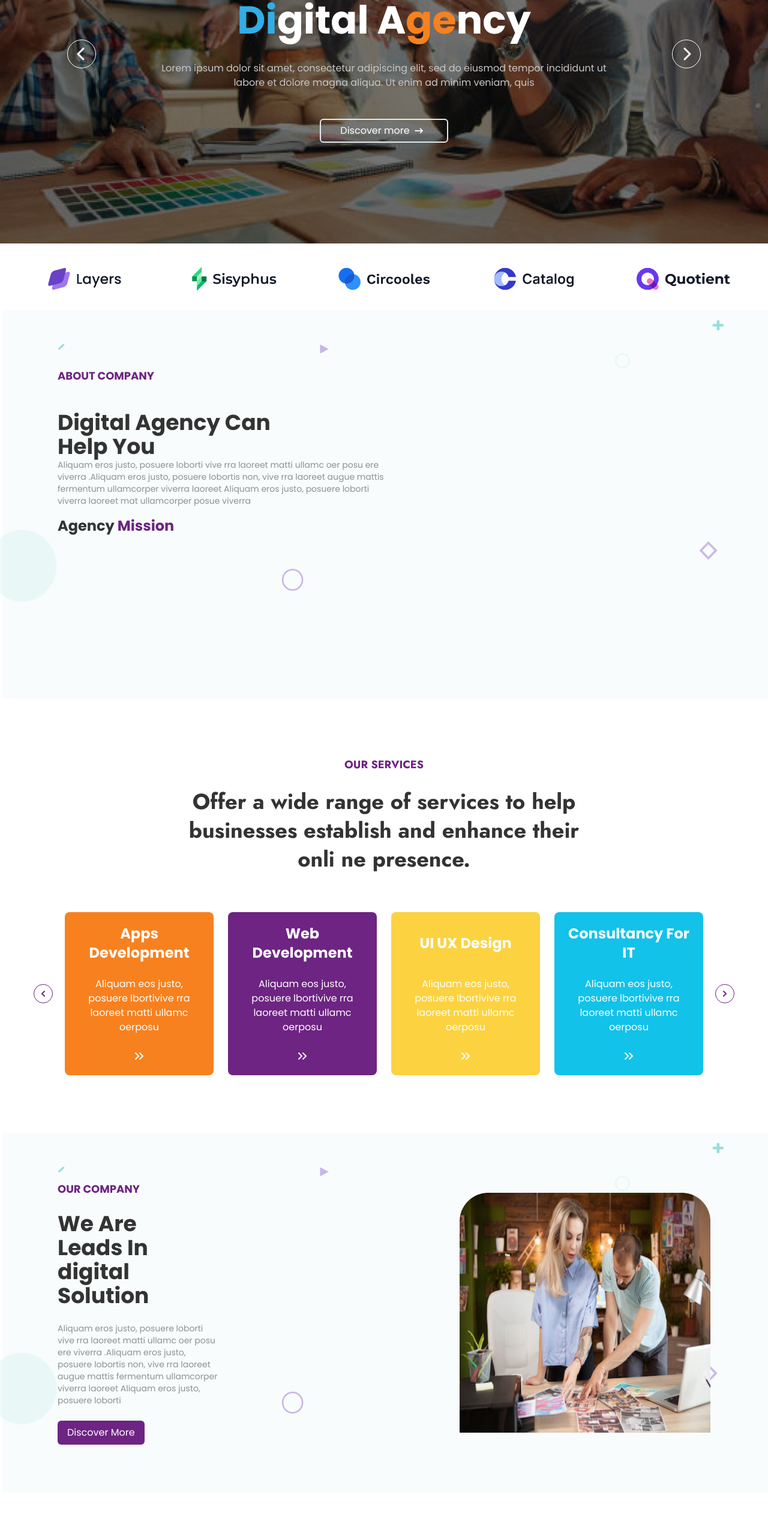
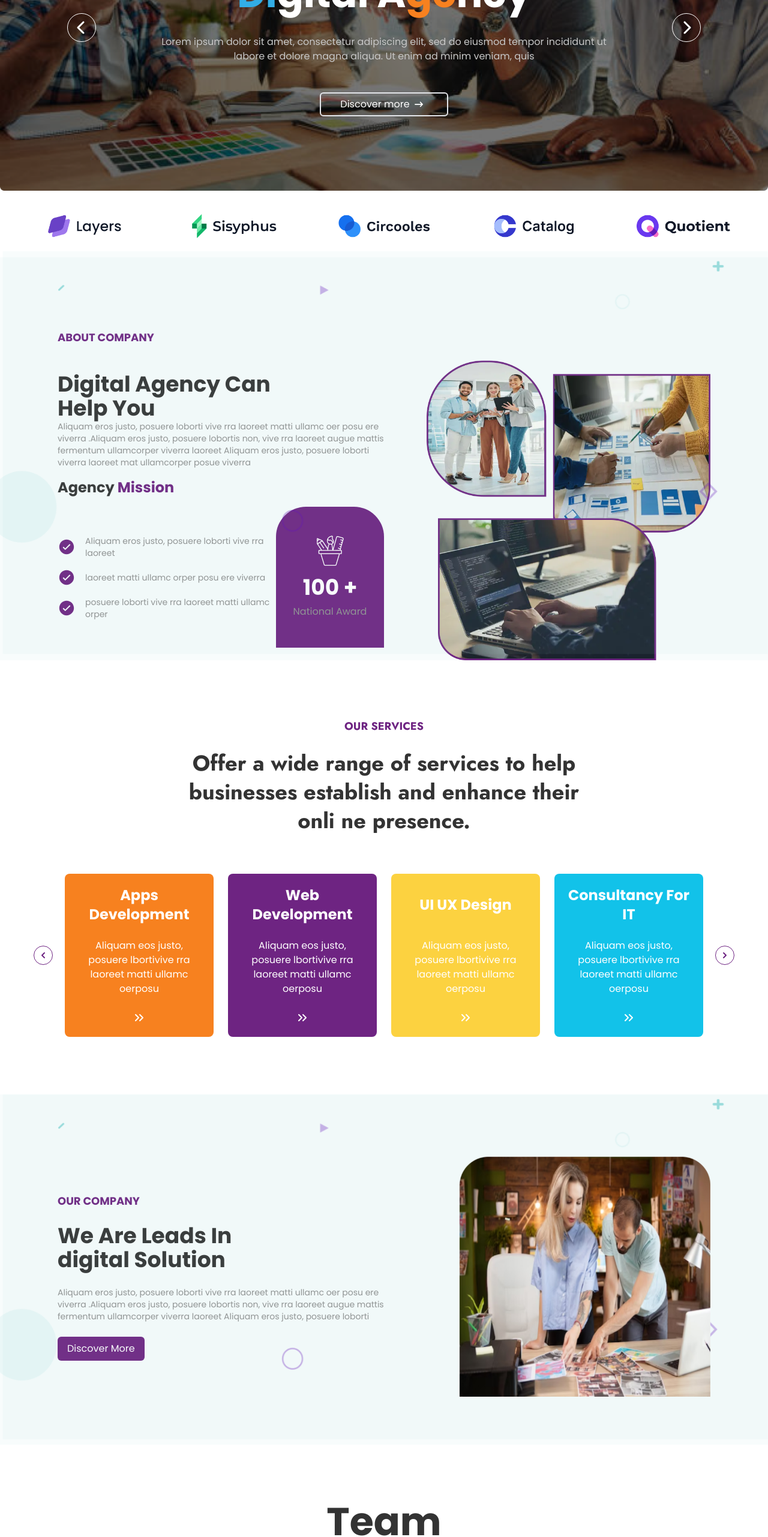
Before and after one commit to MuhammadBilal-arch/codebudz, a Next.js app: page / in a window 1280 px wide. Shown: the part 234-2797 px from the top of the page at 60% size. Built offline with nearby package versions, Linux system fonts and the light colour scheme.

Commit message:
fixed: minor issues

```diff
--- a/app/components/aboutCompany.jsx
+++ b/app/components/aboutCompany.jsx
@@ -1,12 +1,22 @@
 import { ASSETS } from "@/public/path";
+import Image from "next/image";
 import React, { memo } from "react";
 import { IoIosCheckmarkCircle } from "react-icons/io";
 const AboutCompany = () => {
   return (
     <div
-      className="relative lg:max-h-screen bg-cover bg-top bg-no-repeat px-5 md:px-10 lg:px-24 pt-24 space-y-6 poppins-family"
-      style={{ backgroundImage: `url(${ASSETS.BACKGROUND.BG_ABOUT.src})` }}
+      className="relative bg-blue-extraLight lg:max-h-screen bg-cover bg-top bg-no-repeat px-5 md:px-10 lg:px-24 pt-24 space-y-6 poppins-family"
+      // style={{ backgroundImage: `url(${ASSETS.BACKGROUND.BG_ABOUT.src})` }}
     >
+      <div className="absolute inset-0 animate-moveUpDown h-full top-0">
+      <Image
+        src={ASSETS.BACKGROUND.BG_ABOUT.src}
+        alt=""
+        fill={true}
+
+        className="object-cover object-top h-full"
+      />
+      </div>
       <div className="text-sm md:text-base lg:text-lg font-bold text-primary uppercase">
         About Company
       </div>
--- a/app/components/ourCompany.jsx
+++ b/app/components/ourCompany.jsx
@@ -1,16 +1,28 @@
 import { ASSETS } from "@/public/path";
+import Image from "next/image";
 import React, { memo } from "react";
 import { IoIosCheckmarkCircle } from "react-icons/io";
 const OurCompany = () => {
   return (
     <div
-      className="relative lg:max-h-screen bg-cover bg-top bg-no-repeat px-5 md:px-10 lg:px-24 py-20 space-y-6 poppins-family"
-      style={{ backgroundImage: `url(${ASSETS.BACKGROUND.BG_ABOUT.src})` }}
+      className="relative overflow-hidden bg-blue-extraLight  lg:max-h-screen bg-cover bg-top bg-no-repeat px-5 md:px-10 lg:px-24 py-20 space-y-6 poppins-family"
+      // style={{ backgroundImage: `url(${ASSETS.BACKGROUND.BG_ABOUT.src})` }}
     >
+      <div className="absolute inset-0 animate-moveUpDown h-full top-0">
+      <Image
+        src={ASSETS.BACKGROUND.BG_ABOUT.src}
+        alt=""
+        fill={true}
+
+        className="object-cover object-top h-full"
+      />
+      </div>
+
+
       <div className="flex items-center flex-col lg:flex-row space-y-12 md:space-y-0">
         <div className="lg:w-1/2">
           <div className="flex items-center justify-between space-x-2">
-            <div className="lg:w-1/2  space-y-6">
+            <div className="space-y-6">
               <div className="text-sm md:text-base lg:text-lg font-bold text-primary uppercase">
                 Our Company
               </div>
--- a/components/carousels/main.jsx
+++ b/components/carousels/main.jsx
@@ -51,9 +51,9 @@ const MainCarousel = () => {
                   <img
                     src={item.IMG.src}
                     alt={`Slide ${index + 1}`}
-                    className="min-h-96 md:min-h-[60vh] lg:min-h-[80vh] w-full object-cover cursor-pointer"
+                    className=" w-full min-h-96 md:min-h-full object-cover cursor-pointer"
                   />
-                  <div className="absolute z-10 top-0 bottom-0 md:w-8/12 left-0 right-0 mx-auto  lg:min-h-[80vh] flex items-center justify-center">
+                  <div className="absolute z-10 top-0 bottom-0 md:w-8/12 left-0 right-0 mx-auto  flex items-center justify-center">
                     <div className="flex flex-col items-center justify-center space-y-3 md:space-y-12">
                       <div className="space-y-1 sm:space-y-3 md:space-y-10 flex-col font-extrabold text-2xl sm:text-2xl md:text-4xl lg:text-[65px]">
                         <h1 className="text-white">
--- a/tailwind.config.js
+++ b/tailwind.config.js
@@ -72,8 +72,25 @@ module.exports = {
         roboto: ['Roboto', 'sans-serif'],
         jost: ['Jost', 'sans-serif'],
       },
+      keyframes: {
+        rotate: {
+          '0%': { transform: 'rotate(0deg)' },
+          '100%': { transform: 'rotate(360deg)' },
+        },
+        move: {
+          '0%, 100%': { transform: 'translateY(0)' },
+          '50%': { transform: 'translateY(-10px)' },
+        },
+        moveUpDown: {
+          '0%, 100%': { transform: 'translateY(0)' },
+          '50%': { transform: 'translateY(-2%)' },
+        },
+      },
 
       animation: {
+        rotate: 'rotate 10s linear infinite',
+        move: 'move 5s ease-in-out infinite',
+        moveUpDown: 'moveUpDown 10s ease-in-out infinite alternate',
         "accordion-down": "accordion-down 0.2s ease-out",
         "accordion-up": "accordion-up 0.2s ease-out",
       },
```
